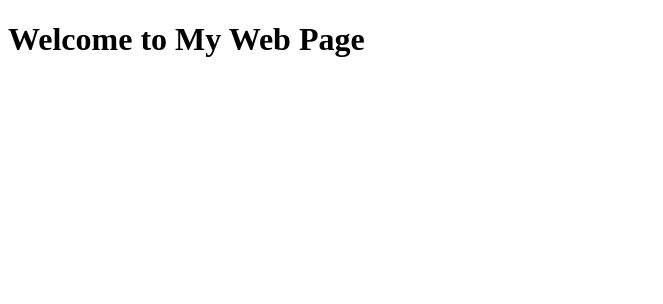
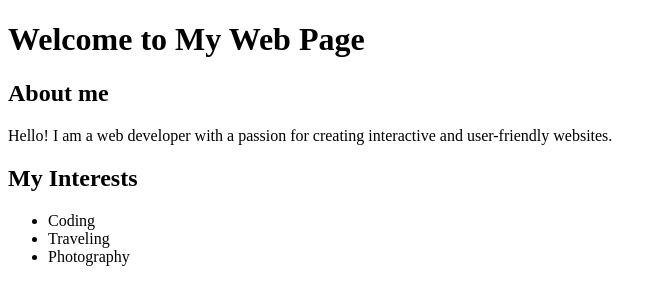
Before and after one commit to Rimjhim-web7015/demo-repo24, a plain HTML site: page index.html in a window 1280 px wide. Shown: the whole page, without its empty margins (0-663 px from the left). Drawn offline with Linux system fonts and the light colour scheme.

Commit message:
third commit

```diff
--- a/index.html
+++ b/index.html
@@ -7,5 +7,12 @@
 </head>
 <body>
     <h1>Welcome to My Web Page</h1>
+    <h2>About me</h2>
+    <p>Hello! I am a web developer with a passion for creating interactive and user-friendly websites.</p>
+    <h2>My Interests</h2>
+    <ul>
+        <li>Coding</li>
+        <li>Traveling</li>
+        <li>Photography</li>
 </body>
 </html>
```
Also changed, not shown: script.js (added), style.css (added).
